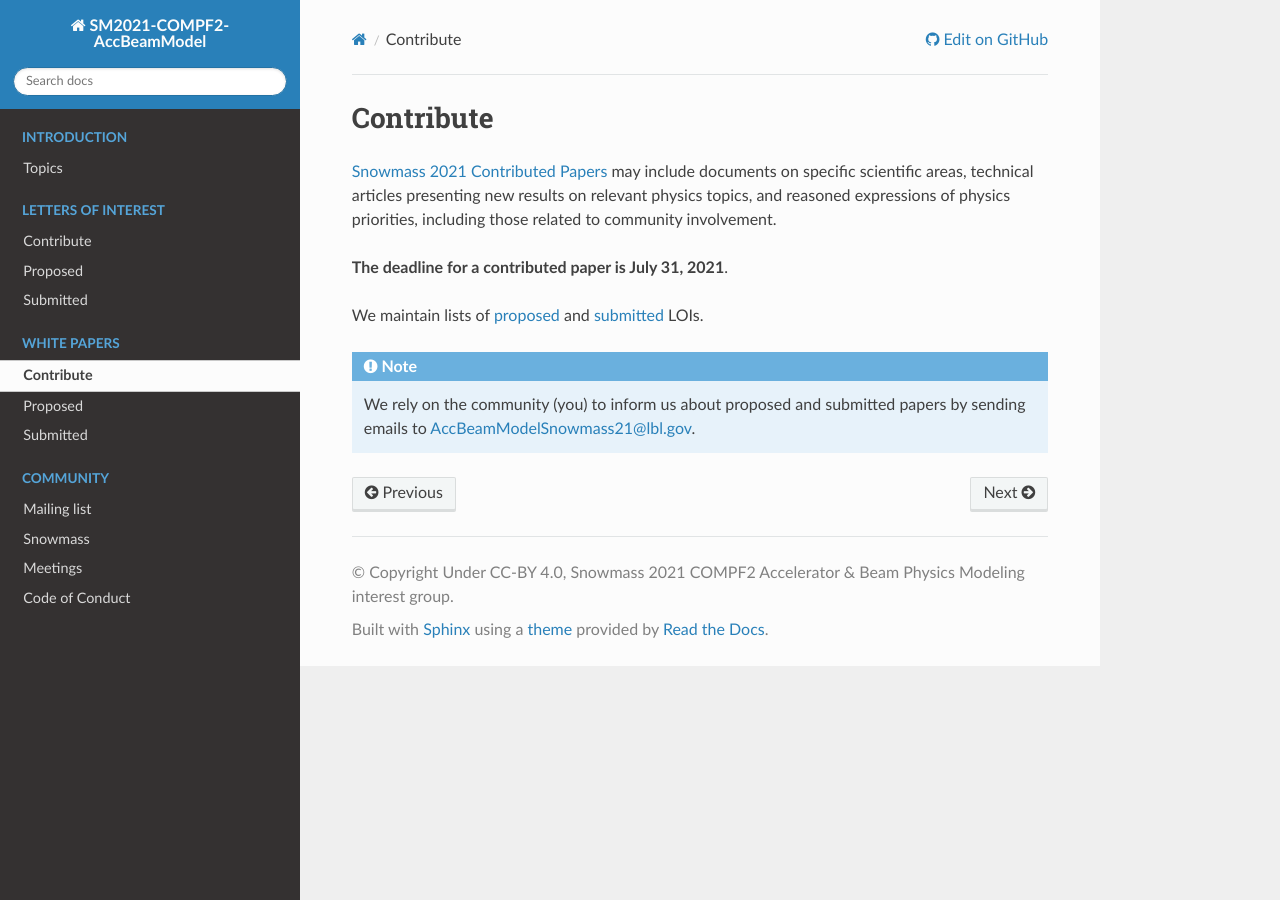
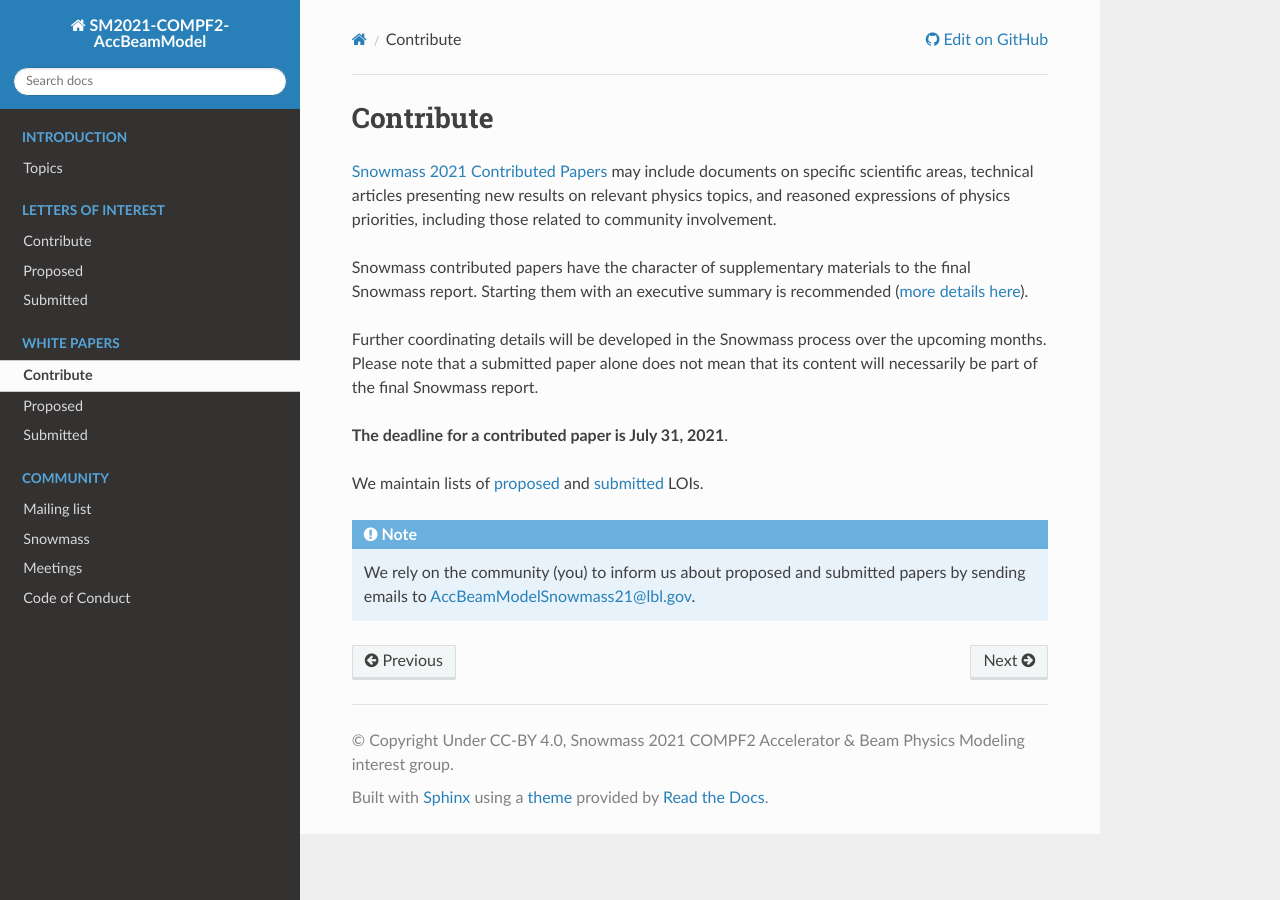
Before and after one commit to snowmass-compf2-accbeammodel/snowmass-compf2-accbeammodel.github.io, a Sphinx documentation site: the page built from docs/source/papers/contribute.rst, in a window 1280 px wide. Built offline with Sphinx 7.4.7 and the Read the Docs theme 2.0.0, drawn with Linux system fonts in a browser that asks for light colours.

Commit message:
Notes on Contrib. Papers (#16)
Add notes as known as of today on the purpose and character of contributed papers.

```diff
--- a/docs/source/papers/contribute.rst
+++ b/docs/source/papers/contribute.rst
@@ -4,6 +4,12 @@ Contribute
 ==========
 
 `Snowmass 2021 Contributed Papers <https://snowmass21.org/submissions/start>`__ may include documents on specific scientific areas, technical articles presenting new results on relevant physics topics, and reasoned expressions of physics priorities, including those related to community involvement.
+
+Snowmass contributed papers have the character of supplementary materials to the final Snowmass report.
+Starting them with an executive summary is recommended (`more details here <https://snowmass21.org/submissions/start>`__).
+
+Further coordinating details will be developed in the Snowmass process over the upcoming months.
+Please note that a submitted paper alone does not mean that its content will necessarily be part of the final Snowmass report.
 
 **The deadline for a contributed paper is July 31, 2021**.
 
```
